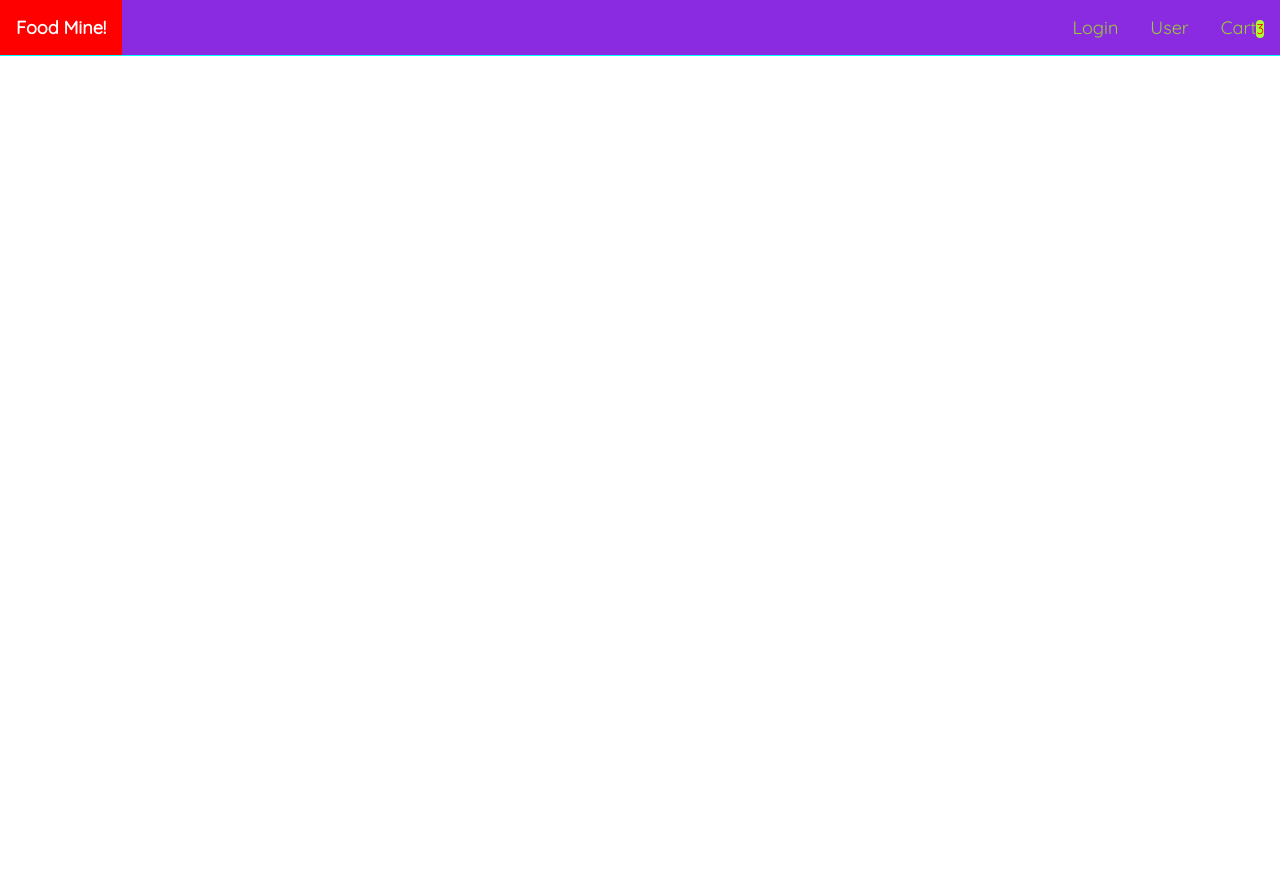
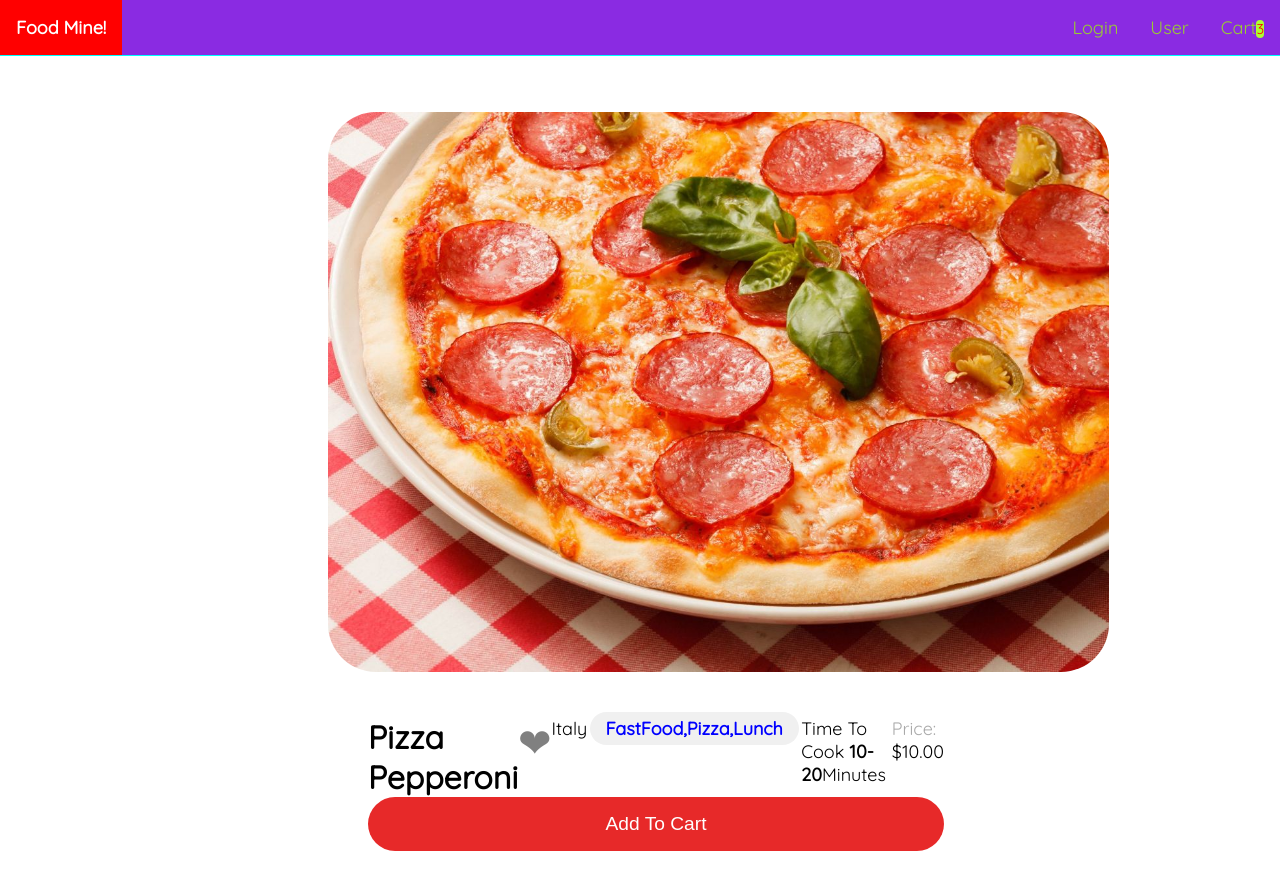
Before and after one commit to ARUNPRASAD-S/Food-Ordering-Application, an Angular app: page /food/1 in a window 1280 px wide. Before the commit this address led to /. Shown: the top 890 px of the page. Before the commit the page ends 800 px from the top, so only its background shows below. Built offline with nearby package versions, Linux system fonts and the light colour scheme.

Commit message:
Implemented Food Page Component

```diff
--- a/src/app/app-routing.module.ts
+++ b/src/app/app-routing.module.ts
@@ -1,6 +1,7 @@
 import { NgModule } from '@angular/core';
 import { RouterModule, Routes } from '@angular/router';
 import { HomeComponent } from './components/pages/home/home.component';
+import { FoodpageComponent } from './pages/foodpage/foodpage.component';
 
 const routes: Routes = [
   {
@@ -14,6 +15,10 @@ const routes: Routes = [
   {
     path:'tags/:tag',
     component:HomeComponent
+  },
+  {
+    path:'food/:id',
+    component:FoodpageComponent
   }
 ];
 
--- a/src/app/app.module.ts
+++ b/src/app/app.module.ts
@@ -8,6 +8,7 @@ import { HomeComponent } from './components/pages/home/home.component';
 import { FoodService } from './services/food.service';
 import { SearchComponent } from './components/partial/search/search.component';
 import { TagsComponent } from './partial/headers/tags/tags.component';
+import { FoodpageComponent } from './pages/foodpage/foodpage.component';
 
 @NgModule({
   declarations: [
@@ -16,6 +17,7 @@ import { TagsComponent } from './partial/headers/tags/tags.component';
     HomeComponent,
     SearchComponent,
     TagsComponent,
+    FoodpageComponent,
   ],
   imports: [
     BrowserModule,
--- /dev/null
+++ b/src/app/pages/foodpage/foodpage.component.css
@@ -0,0 +1,96 @@
+.container{
+    display: flex;
+    justify-content: center;
+    align-items: center;
+    margin: 3rem;
+  }
+
+  .container > *{
+    min-width: 25rem;
+    max-width: 40rem;
+  }
+
+  img{
+    border-radius: 3rem;
+    object-fit: fill;
+    height: 35rem;
+    margin: 0.5rem;
+  }
+
+  .details{
+    width: 100%;
+    display: flex;
+    flex-direction: column;
+    padding: 2rem;
+    color: black;
+    margin-left: 1rem;
+  }
+
+  .header{
+    display: flex;
+    justify-content:space-around;
+  }
+
+  .name{
+    font-size: 2rem;
+    font-weight: bold;
+  }
+
+  .favourite{
+    color: #e72929;
+    font-size: 2.5rem;
+  }
+
+  .favourite.not{
+    color: grey;
+  }
+
+  .origins{
+    display: flex;
+    flex-wrap: wrap;
+    margin: 1rem 0;
+  }
+  .tags{
+    flex-wrap: wrap;
+  }
+
+  .tags a{
+    background-color: #f0f0f0;
+    padding: 0.3rem 1rem;
+    margin: 0.2rem 0.15rem;
+    border-radius: 10rem;
+    font-weight: 600;
+    color: blue;
+  }
+
+  .cook-time span{
+    margin-top: 1rem;
+    padding: 0.6rem 2rem 0.6rem 0;
+    border-radius: 10rem;
+    font-size: 1.3rem;
+  }
+  .price span{
+    font-size: 1.8rem;
+    margin: 2rem 2rem 2rem 0;
+    color: green;
+  }
+
+  .price::before{
+    content: "Price: ";
+    color: darkgrey;
+  }
+
+  button{
+    color: white;
+    background: #e72929;
+    border: none;
+    font-size: 1.2rem;
+    padding: 1rem;
+    border-radius: 10rem;
+    outline: none;
+  }
+
+  button:hover{
+    opacity: 0.9;
+    cursor: pointer;
+  }
--- /dev/null
+++ b/src/app/pages/foodpage/foodpage.component.html
@@ -0,0 +1,16 @@
+<div class="container">
+   <div *ngFor="let food of foods">
+    <img [src]="food.imageUrl"[alt]="food.name"/>
+    <div class="details">
+        <div class="header">
+            <span class="name">{{food.name}}</span>
+            <span class="favourite  {{food.favourite?'':'not Favourite'}}">❤</span>
+            <span class="origin">{{food.origins}}</span>
+            <span class="tags"><a routerLink="/tags/{{food.tags}}">{{food.tags}}</a></span>
+            <span class="cook-time">Time To Cook <strong>{{food.cookTime}}</strong>Minutes</span>
+            <span class="price">{{food.price| currency}}</span>
+        </div>
+        <button>Add To Cart</button>
+    </div>
+</div>
+</div>
--- /dev/null
+++ b/src/app/pages/foodpage/foodpage.component.ts
@@ -0,0 +1,24 @@
+import { Component, OnInit } from '@angular/core';
+import { ActivatedRoute } from '@angular/router';
+import { Food } from 'src/app/components/shared/model/Food';
+import { FoodService } from 'src/app/services/food.service';
+
+@Component({
+  selector: 'app-foodpage',
+  templateUrl: './foodpage.component.html',
+  styleUrls: ['./foodpage.component.css']
+})
+export class FoodpageComponent implements OnInit {
+  foods:Food[]=[];
+  constructor(public activatedRoute:ActivatedRoute,private foodService:FoodService) {
+    activatedRoute.params.subscribe((params)=>{
+      if(params.id){
+        this.foods=this.foodService.getFoodItemsById(params.id)
+      }
+    })
+   }
+  ngOnInit(): void {
+
+  }
+
+}
--- a/src/app/services/food.service.ts
+++ b/src/app/services/food.service.ts
@@ -21,4 +21,7 @@ export class FoodService {
   getAllItemsByTags(tags:string):Food[]{
     return tags == 'All' ? this.getAll() :this.getAll().filter(food => food.tags?.includes(tags));
   }
+  getFoodItemsById(foodId:any):Food[]{
+    return this.getAll().filter(food=>food.id==foodId)??new Food();
+  }
 }
```
